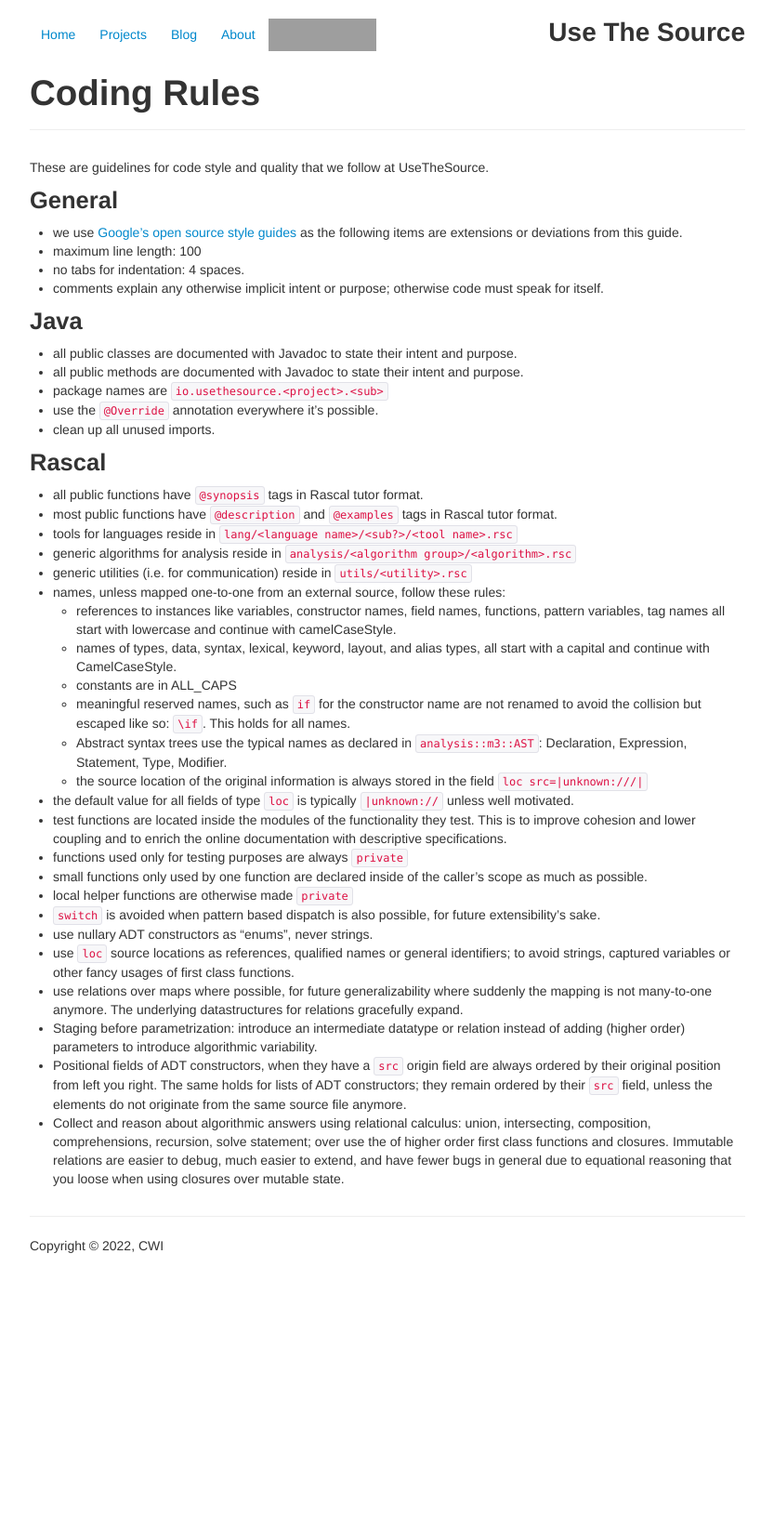
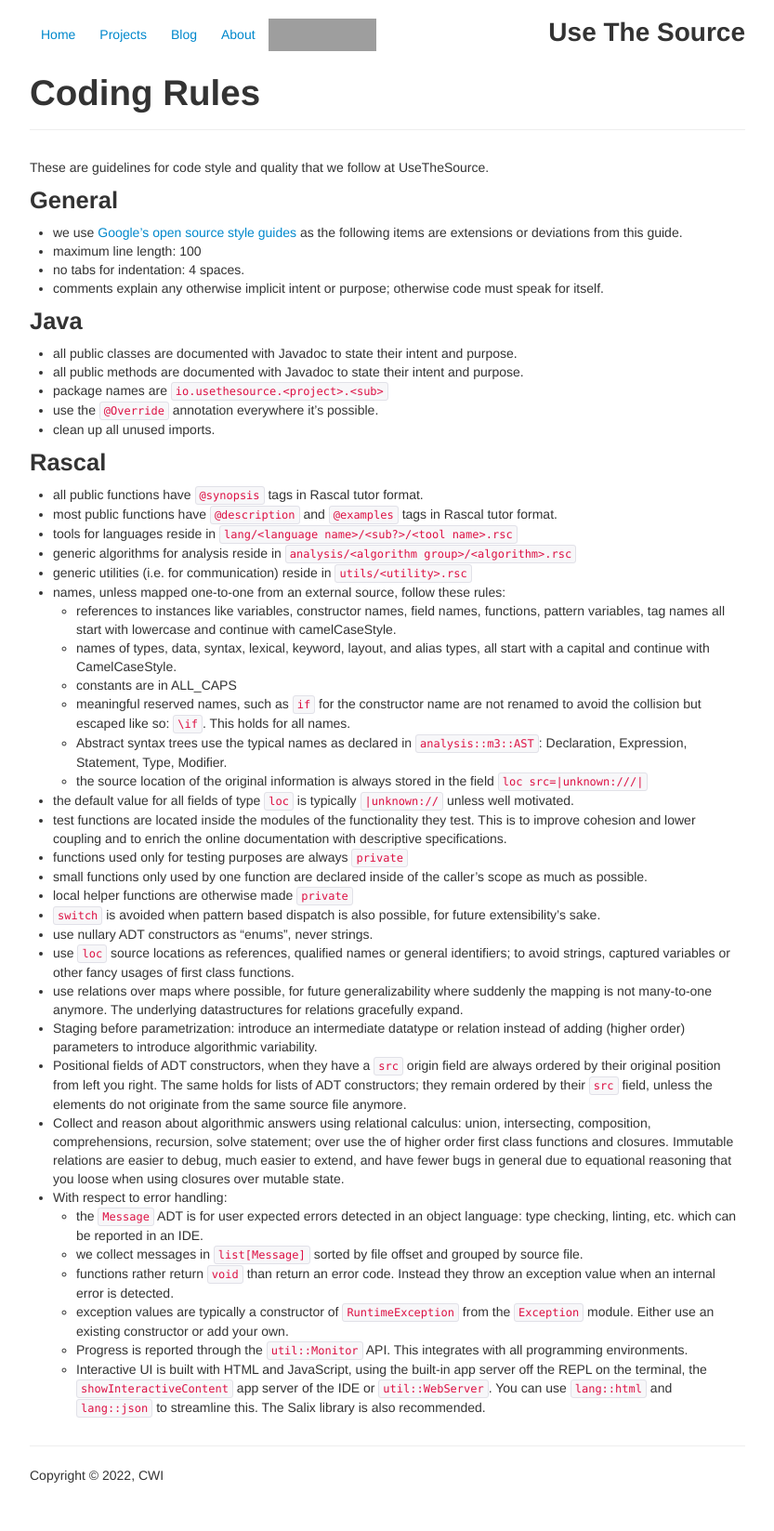
Before and after one commit to usethesource/usethesource.github.io, a Jekyll site: the page built from about/coding.md, in a window 1280 px wide. Shown: the whole page at 93% size, without its empty margins (223-1056 px from the left). Built offline with Jekyll 4.4.1, drawn with Linux system fonts in a browser that asks for light colours; before the commit the page ends 1400 px from its top, so only the background shows below that; grey boxes are pictures that could not be loaded.

Commit message:
Update coding.md

```diff
--- a/about/coding.md
+++ b/about/coding.md
@@ -47,3 +47,10 @@ These are guidelines for code style and quality that we follow at UseTheSource.
 * Staging before parametrization: introduce an intermediate datatype or relation instead of adding (higher order) parameters to introduce algorithmic variability.
 * Positional fields of ADT constructors, when they have a `src` origin field are always ordered by their original position from left you right. The same holds for lists of ADT constructors; they remain ordered by their `src` field, unless the elements do not originate from the same source file anymore.
 * Collect and reason about algorithmic answers using relational calculus: union, intersecting, composition, comprehensions, recursion, solve statement; over use the of higher order first class functions and closures. Immutable relations are easier to debug, much easier to extend,  and have fewer bugs in general due to equational reasoning that you loose when using closures over mutable state.
+* With respect to error handling:
+  * the `Message` ADT is for user expected errors detected in an object language: type checking, linting, etc. which can be reported in an IDE.
+  * we collect messages in `list[Message]` sorted by file offset and grouped by source file.
+  * functions rather return `void` than return an error code. Instead they throw an exception value when an internal error is detected.
+  * exception values are typically a constructor of `RuntimeException` from the `Exception` module. Either use an existing constructor or add your own.
+  * Progress is reported through the `util::Monitor` API. This integrates with all programming environments.
+  * Interactive UI is built with HTML and JavaScript, using the built-in app server off the REPL on the terminal, the `showInteractiveContent` app server of the IDE or `util::WebServer`. You can use `lang::html` and `lang::json` to streamline this. The Salix library is also recommended.
```
